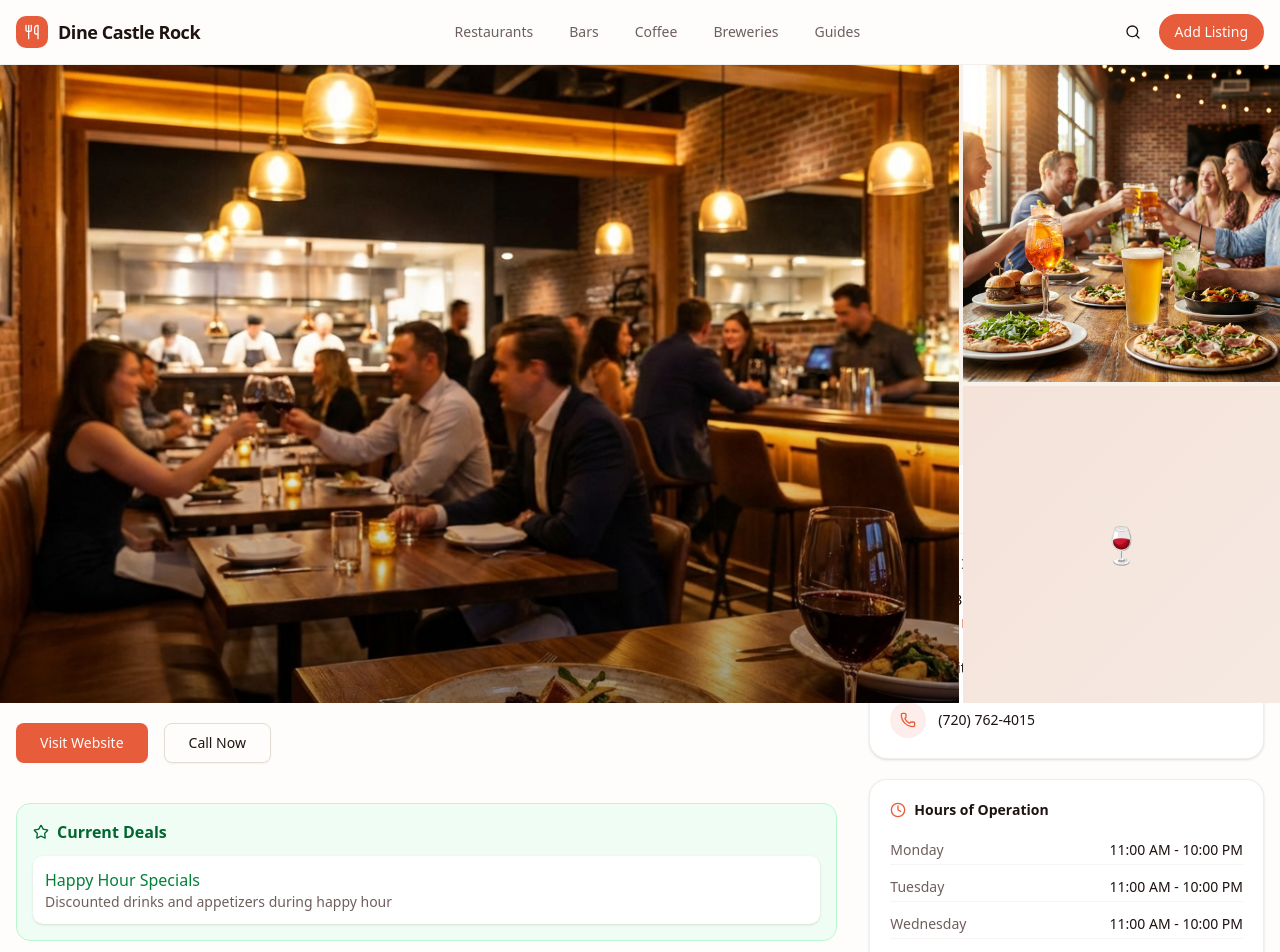
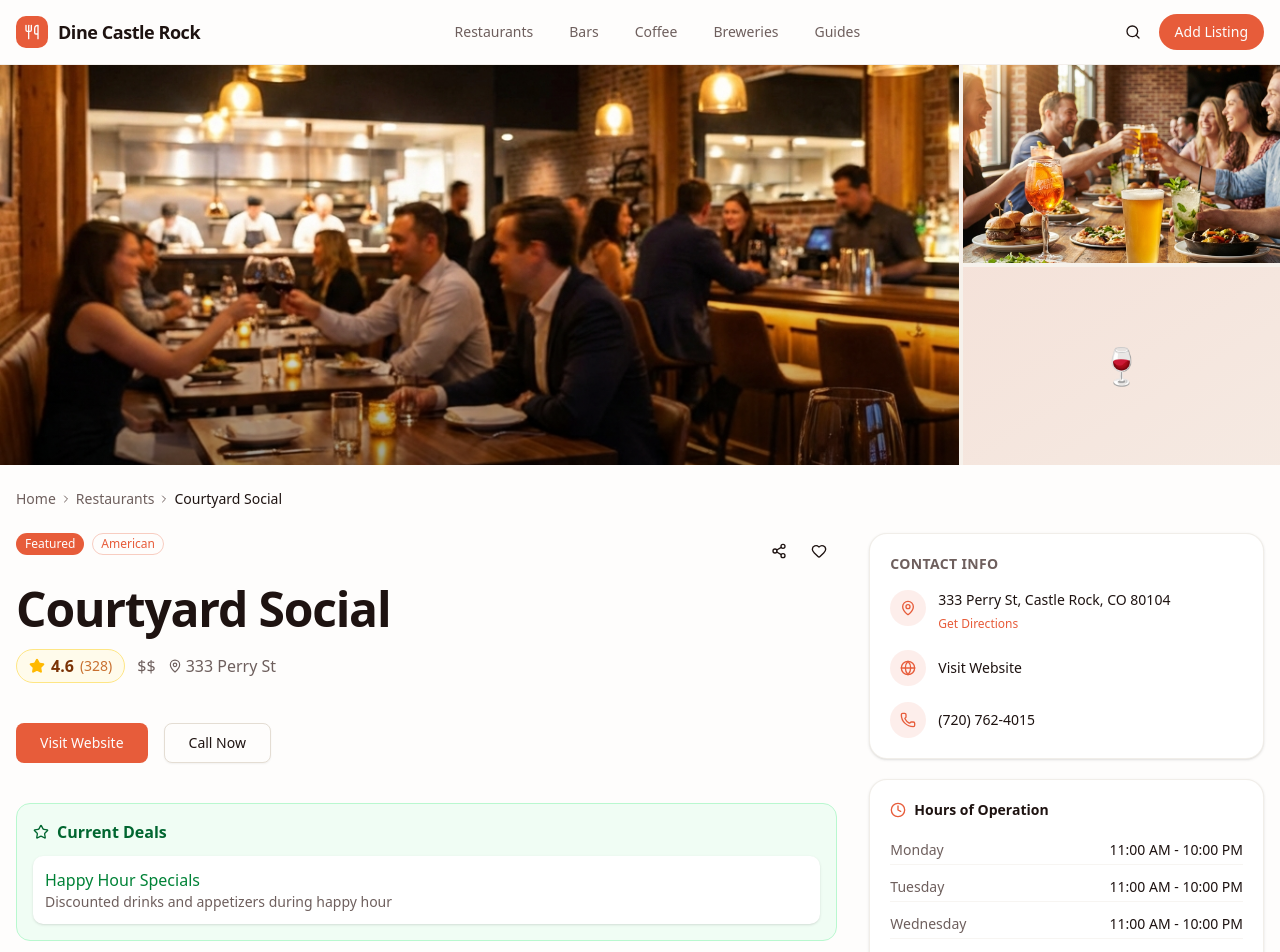
Before and after one commit to Trace9095/DineCastleRock, a Next.js app: page /listing/courtyard-social in a window 1280 px wide. Shown: the top 952 px of the page. Built offline with nearby package versions, Linux system fonts and the light colour scheme.

Commit message:
fix: Prevent listing page photos from overlaying content
- Add overflow-hidden to hero gallery container
- Make images absolutely positioned within their containers
- Give content section z-10 and bg-background to layer above hero

```diff
--- a/src/app/listing/[slug]/page.tsx
+++ b/src/app/listing/[slug]/page.tsx
@@ -144,18 +144,18 @@ export default async function ListingPage({ params }: { params: Promise<{ slug:
             />
 
             {/* Hero Gallery */}
-            <div className="relative z-0 h-[40vh] md:h-[50vh] bg-muted">
+            <div className="relative z-0 h-[40vh] md:h-[50vh] bg-muted overflow-hidden">
                 <div className="h-full grid grid-cols-1 md:grid-cols-4 gap-1">
                     <div className="md:col-span-3 relative h-full overflow-hidden">
                         {/* eslint-disable-next-line @next/next/no-img-element */}
-                        <img src={displayImages[0]} alt={listing.name} className="w-full h-full object-cover" />
+                        <img src={displayImages[0]} alt={listing.name} className="absolute inset-0 w-full h-full object-cover" />
                         <div className="absolute inset-0 bg-gradient-to-t from-black/40 via-transparent to-transparent" />
                     </div>
                     <div className="hidden md:grid grid-rows-2 gap-1 h-full">
                         <div className="relative overflow-hidden bg-muted">
                             {displayImages[1] ? (
                                 /* eslint-disable-next-line @next/next/no-img-element */
-                                <img src={displayImages[1]} alt="Gallery 1" className="w-full h-full object-cover hover:scale-105 transition-transform duration-300" />
+                                <img src={displayImages[1]} alt="Gallery 1" className="absolute inset-0 w-full h-full object-cover hover:scale-105 transition-transform duration-300" />
                             ) : (
                                 <div className="w-full h-full flex items-center justify-center text-4xl bg-gradient-to-br from-primary/10 to-primary/5">🍽️</div>
                             )}
@@ -163,7 +163,7 @@ export default async function ListingPage({ params }: { params: Promise<{ slug:
                         <div className="relative overflow-hidden bg-muted">
                             {displayImages[2] ? (
                                 /* eslint-disable-next-line @next/next/no-img-element */
-                                <img src={displayImages[2]} alt="Gallery 2" className="w-full h-full object-cover hover:scale-105 transition-transform duration-300" />
+                                <img src={displayImages[2]} alt="Gallery 2" className="absolute inset-0 w-full h-full object-cover hover:scale-105 transition-transform duration-300" />
                             ) : (
                                 <div className="w-full h-full flex items-center justify-center text-4xl bg-gradient-to-br from-primary/10 to-primary/5">🍷</div>
                             )}
@@ -172,7 +172,7 @@ export default async function ListingPage({ params }: { params: Promise<{ slug:
                 </div>
             </div>
 
-            <div className="container max-w-7xl mx-auto px-4 py-6">
+            <div className="relative z-10 bg-background container max-w-7xl mx-auto px-4 py-6">
                 {/* Breadcrumb */}
                 <nav className="flex items-center gap-1 text-sm text-muted-foreground mb-6">
                     <Link href="/" className="hover:text-foreground transition-colors">Home</Link>
```
